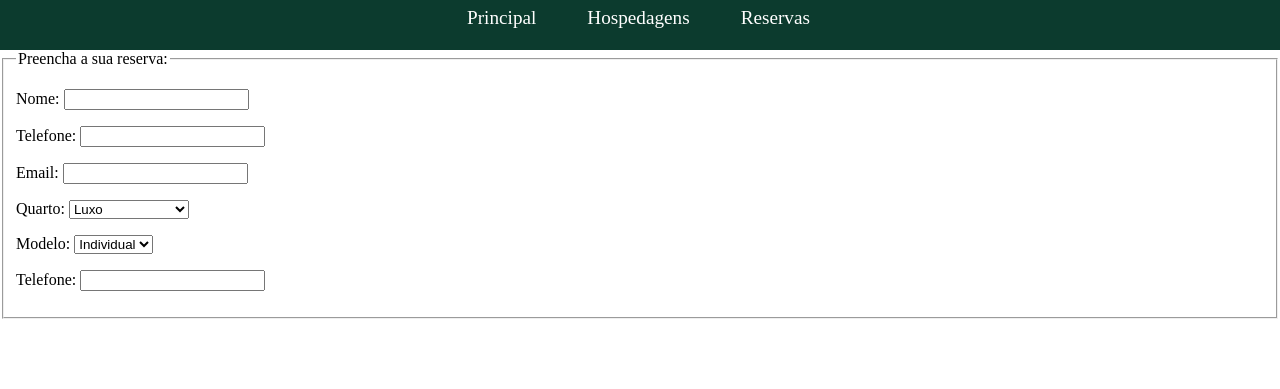
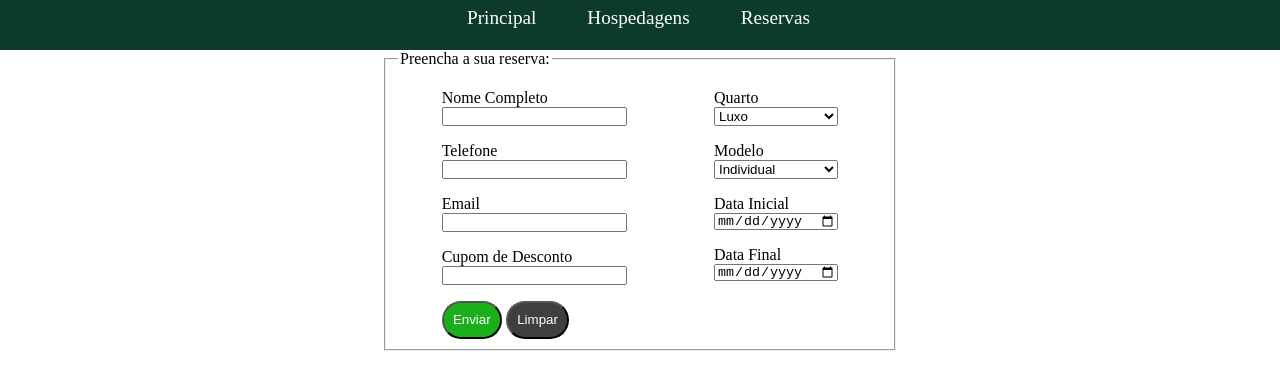
Before and after one commit to luansasi/Senac-Exercicios, a plain HTML site: page Programação para Internet I/Trab 01/reserva.html in a window 1280 px wide. Shown: the part 173-562 px from the top of the page. Drawn offline with Linux system fonts and the light colour scheme; a web font is replaced by a local one.

Commit message:
Criada o formulário das reservas

```diff
--- a/Programação para Internet I/Trab 01/reserva.html
+++ b/Programação para Internet I/Trab 01/reserva.html
@@ -34,20 +34,30 @@
         <fieldset>
             <legend>Preencha a sua reserva:</legend>
             <form>
+                <div>
                     <p>
-                    <label for="nome">Nome:</label>
+                        <label for="nome">Nome Completo</label>
                         <input type="text" id="nome" required>
                     </p>
                     <p>
-                    <label for="telefone">Telefone:</label>
+                        <label for="telefone">Telefone</label>
                         <input type="tel" id="telefone" required>
                     </p>
                     <p>
-                    <label for="email">Email:</label>
+                        <label for="email">Email</label>
                         <input type="email" id="email" required>
                     </p>
                     <p>
-                    <label for="quarto">Quarto:</label>
+                        <label for="Cupom">Cupom de Desconto</label>
+                        <input type="text" id="cupomDesconto">
+                    </p>
+                    <button type="submit" id="buttonEnviar">Enviar</button>
+                    <button type="reset" id="buttonLimpar">Limpar</button>
+                </div>
+
+                <div>
+                    <p>
+                        <label for="quarto">Quarto</label>
                         <select id="quarto">
                             <option value="luxo">Luxo</option>
                             <option value="luxoespecial">Luxo Especial</option>
@@ -55,16 +65,21 @@
                         </select>
                     </p>
                     <p>
-                    <label for="modelo">Modelo:</label>
+                        <label for="modelo">Modelo</label>
                         <select id="modelo">
                             <option value="individual">Individual</option>
                             <option value="casal">Casal</option>
                         </select>
                     </p>
                     <p>
-                    <label for="Data">Telefone:</label>
-                    <input type="tel" id="telefone" required>
+                        <label for="Data">Data Inicial</label>
+                        <input type="date" id="dataInicial" required>
                     </p>
+                    <p>
+                        <label for="Data">Data Final</label>
+                        <input type="date" id="dataFinal" required>
+                    </p>
+                </div>
             </form>
         </fieldset>
     </article>
--- a/Programação para Internet I/Trab 01/style.css
+++ b/Programação para Internet I/Trab 01/style.css
@@ -128,6 +128,41 @@ td{
 
   td img {
       border-radius: 5%;
-      margin-left: 10%;
-      width: 80%;
+      width: 100%;
   }
+
+  /* Estilo Reserva */
+
+  form {
+      display: flex;
+      justify-content: space-around;
+      flex-wrap: wrap;
+
+  }
+
+  fieldset {
+      margin: 0 30% 0 30%;
+  }
+
+  form div p{
+    display: flex;
+    flex-direction: column;
+}
+
+  form input {
+      height: 13px;
+  }
+
+  #buttonEnviar {
+      background-color: rgb(27, 175, 27);
+      color: white;
+      border-radius: 50px;
+      padding: 5%;
+  }
+
+  #buttonLimpar {
+      background-color: rgb(63, 63, 63);
+      color: white;
+      border-radius: 50px;
+      padding: 5%;
+  }
```
Also changed, not shown: Programação para Internet I/Trab 01/hospedagem.html (+2 -2 lines). Lines whose indentation alone changed are shown as unchanged.
